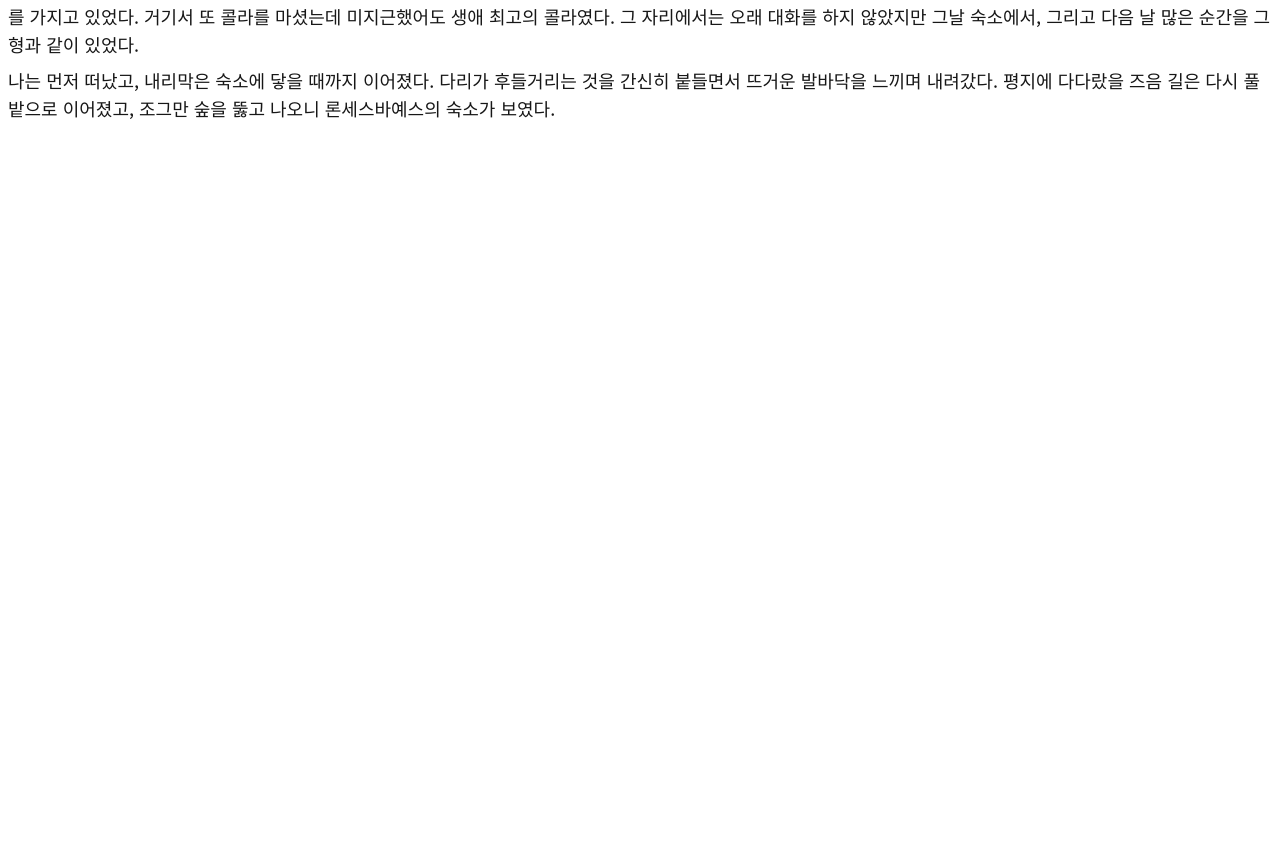
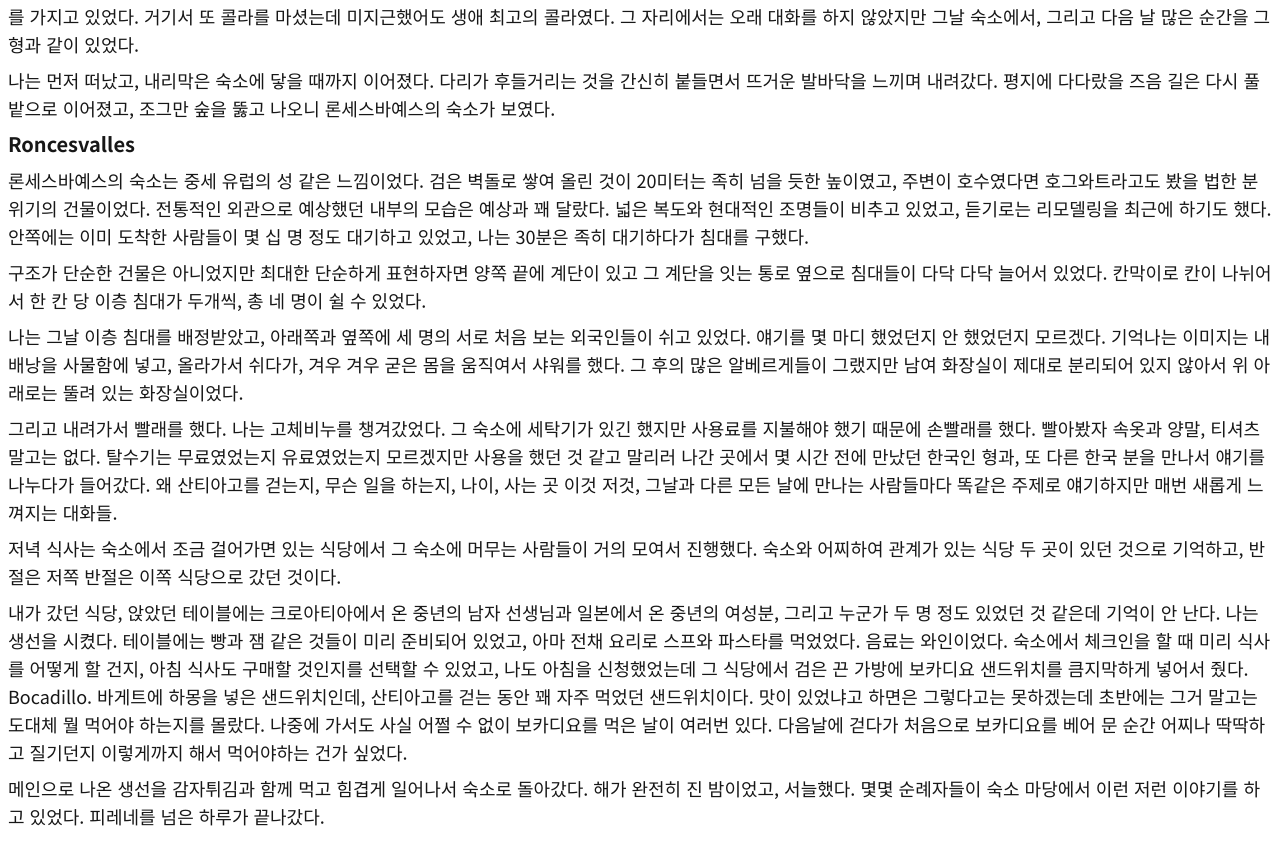
Before and after one commit to forestream/forestream.github.io, a Next.js app: page / in a window 1280 px wide. Shown: the part 3886-4732 px from the top of the page. Before the commit the page ends 4024 px from the top, so only its background shows below. Built offline with nearby package versions, Linux system fonts and the light colour scheme.

Commit message:
roncesvalles story

```diff
--- a/app/page.tsx
+++ b/app/page.tsx
@@ -356,6 +356,69 @@ export default function Home() {
           나오니 론세스바예스의 숙소가 보였다.
         </p>
       </section>
+      <section>
+        <h2 id="roncesvalles">Roncesvalles</h2>
+        <p>
+          론세스바예스의 숙소는 중세 유럽의 성 같은 느낌이었다. 검은 벽돌로 쌓여
+          올린 것이 20미터는 족히 넘을 듯한 높이였고, 주변이 호수였다면
+          호그와트라고도 봤을 법한 분위기의 건물이었다. 전통적인 외관으로
+          예상했던 내부의 모습은 예상과 꽤 달랐다. 넓은 복도와 현대적인 조명들이
+          비추고 있었고, 듣기로는 리모델링을 최근에 하기도 했다. 안쪽에는 이미
+          도착한 사람들이 몇 십 명 정도 대기하고 있었고, 나는 30분은 족히
+          대기하다가 침대를 구했다.
+        </p>
+        <p>
+          구조가 단순한 건물은 아니었지만 최대한 단순하게 표현하자면 양쪽 끝에
+          계단이 있고 그 계단을 잇는 통로 옆으로 침대들이 다닥 다닥 늘어서
+          있었다. 칸막이로 칸이 나뉘어서 한 칸 당 이층 침대가 두개씩, 총 네 명이
+          쉴 수 있었다.
+        </p>
+        <p>
+          나는 그날 이층 침대를 배정받았고, 아래쪽과 옆쪽에 세 명의 서로 처음
+          보는 외국인들이 쉬고 있었다. 얘기를 몇 마디 했었던지 안 했었던지
+          모르겠다. 기억나는 이미지는 내 배낭을 사물함에 넣고, 올라가서 쉬다가,
+          겨우 겨우 굳은 몸을 움직여서 샤워를 했다. 그 후의 많은 알베르게들이
+          그랬지만 남여 화장실이 제대로 분리되어 있지 않아서 위 아래로는 뚤려
+          있는 화장실이었다.
+        </p>
+        <p>
+          그리고 내려가서 빨래를 했다. 나는 고체비누를 챙겨갔었다. 그 숙소에
+          세탁기가 있긴 했지만 사용료를 지불해야 했기 때문에 손빨래를 했다.
+          빨아봤자 속옷과 양말, 티셔츠말고는 없다. 탈수기는 무료였었는지
+          유료였었는지 모르겠지만 사용을 했던 것 같고 말리러 나간 곳에서 몇 시간
+          전에 만났던 한국인 형과, 또 다른 한국 분을 만나서 얘기를 나누다가
+          들어갔다. 왜 산티아고를 걷는지, 무슨 일을 하는지, 나이, 사는 곳 이것
+          저것, 그날과 다른 모든 날에 만나는 사람들마다 똑같은 주제로 얘기하지만
+          매번 새롭게 느껴지는 대화들.
+        </p>
+        <p>
+          저녁 식사는 숙소에서 조금 걸어가면 있는 식당에서 그 숙소에 머무는
+          사람들이 거의 모여서 진행했다. 숙소와 어찌하여 관계가 있는 식당 두
+          곳이 있던 것으로 기억하고, 반절은 저쪽 반절은 이쪽 식당으로 갔던
+          것이다.
+        </p>
+        <p>
+          내가 갔던 식당, 앉았던 테이블에는 크로아티아에서 온 중년의 남자
+          선생님과 일본에서 온 중년의 여성분, 그리고 누군가 두 명 정도 있었던 것
+          같은데 기억이 안 난다. 나는 생선을 시켰다. 테이블에는 빵과 잼 같은
+          것들이 미리 준비되어 있었고, 아마 전채 요리로 스프와 파스타를
+          먹었었다. 음료는 와인이었다. 숙소에서 체크인을 할 때 미리 식사를
+          어떻게 할 건지, 아침 식사도 구매할 것인지를 선택할 수 있었고, 나도
+          아침을 신청했었는데 그 식당에서 검은 끈 가방에 보카디요 샌드위치를
+          큼지막하게 넣어서 줬다. Bocadillo. 바게트에 하몽을 넣은 샌드위치인데,
+          산티아고를 걷는 동안 꽤 자주 먹었던 샌드위치이다. 맛이 있었냐고 하면은
+          그렇다고는 못하겠는데 초반에는 그거 말고는 도대체 뭘 먹어야 하는지를
+          몰랐다. 나중에 가서도 사실 어쩔 수 없이 보카디요를 먹은 날이 여러번
+          있다. 다음날에 걷다가 처음으로 보카디요를 베어 문 순간 어찌나 딱딱하고
+          질기던지 이렇게까지 해서 먹어야하는 건가 싶었다.
+        </p>
+        <p>
+          메인으로 나온 생선을 감자튀김과 함께 먹고 힘겹게 일어나서 숙소로
+          돌아갔다. 해가 완전히 진 밤이었고, 서늘했다. 몇몇 순례자들이 숙소
+          마당에서 이런 저런 이야기를 하고 있었다. 피레네를 넘은 하루가
+          끝나갔다.
+        </p>
+      </section>
     </main>
   );
 }
```
